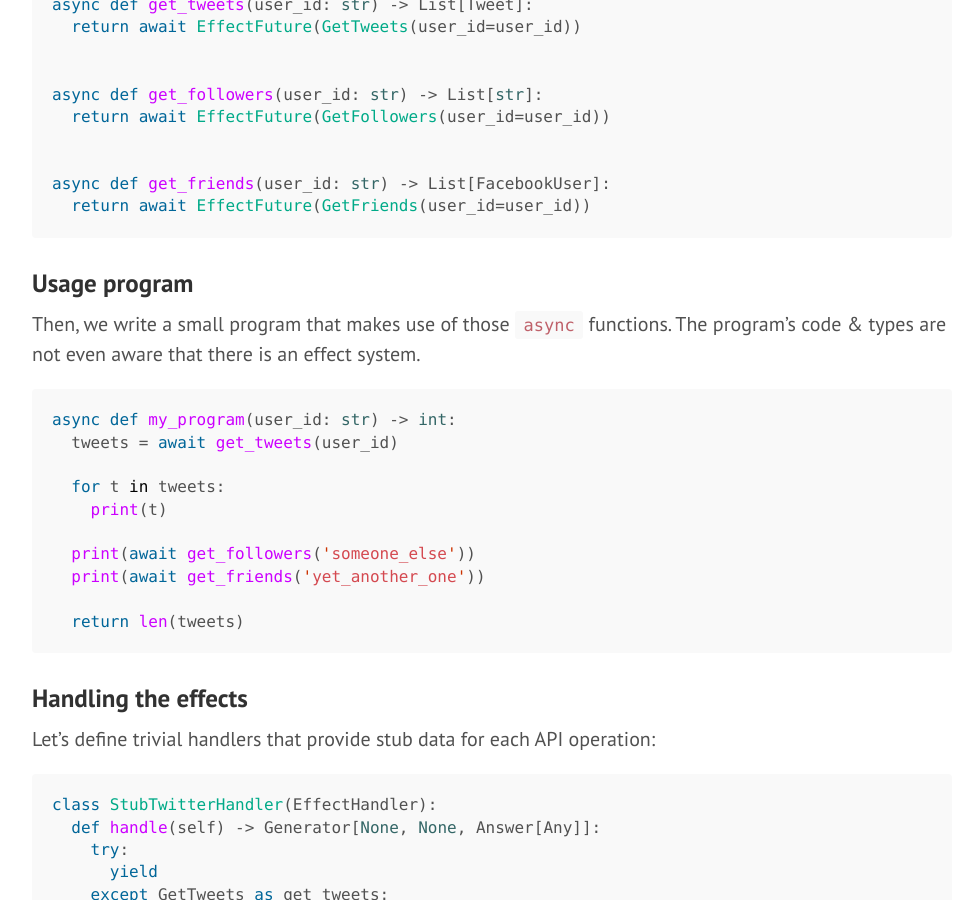
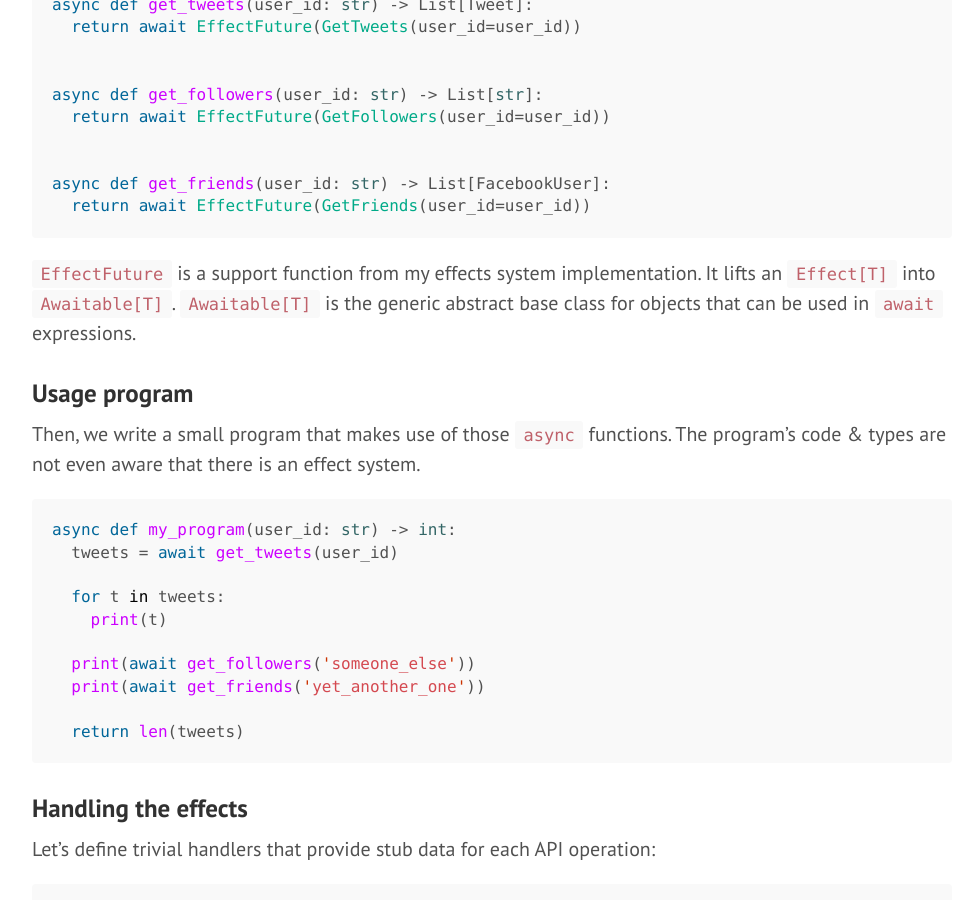
Before and after one commit to Garciat/garciat.github.io, a Jekyll site: the page built from _posts/2020-06-27-python-effects-free-monad-async-await.md, in a window 1280 px wide and 900 px high, scrolled down 1450 px. Shown: the whole window, without its empty margins (148-1125 px from the left). Built offline with Jekyll 4.4.1, drawn with Linux system fonts in a browser that asks for light colours.

Commit message:
Update 2020-06-27-python-effects-free-monad-async-await.md

````diff
--- a/_posts/2020-06-27-python-effects-free-monad-async-await.md
+++ b/_posts/2020-06-27-python-effects-free-monad-async-await.md
@@ -63,6 +63,8 @@ async def get_followers(user_id: str) -> List[str]:
 async def get_friends(user_id: str) -> List[FacebookUser]:
   return await EffectFuture(GetFriends(user_id=user_id))
 ```
+
+`EffectFuture` is a support function from my effects system implementation. It lifts an `Effect[T]` into `Awaitable[T]`. `Awaitable[T]` is the generic abstract base class for objects that can be used in `await` expressions.
 
 ### Usage program
 
````
